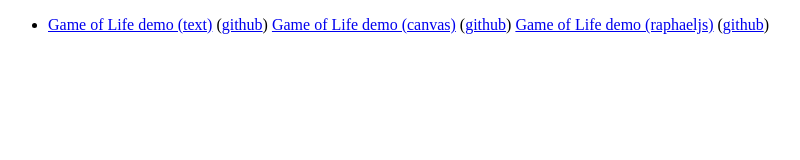
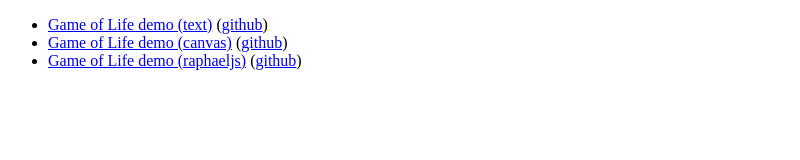
Before and after one commit to michiel/michiel.github.com, a plain HTML site: page index.html in a window 1280 px wide. Shown: the whole page, without its empty margins (0-800 px from the left). Drawn offline with Linux system fonts and the light colour scheme.

Commit message:
Cleanup LI tags

```diff
--- a/index.html
+++ b/index.html
@@ -12,8 +12,13 @@
           <ul>
             <li>
             <a href="http://michiel.github.com/gameoflife-coffee/">Game of Life demo (text)</a> (<a href="http://github.com/michiel/gameoflife-coffee">github</a>)
+            </li>
+            <li>
             <a href="http://michiel.github.com/gameoflife-coffee/index-canvas.html">Game of Life demo (canvas)</a> (<a href="http://github.com/michiel/gameoflife-coffee">github</a>)
+            </li>
+            <li>
             <a href="http://michiel.github.com/gameoflife-coffee/index-raphael.html">Game of Life demo (raphaeljs)</a> (<a href="http://github.com/michiel/gameoflife-coffee">github</a>)
+            </li>
             </li>
           </ul>
         </div>
```
